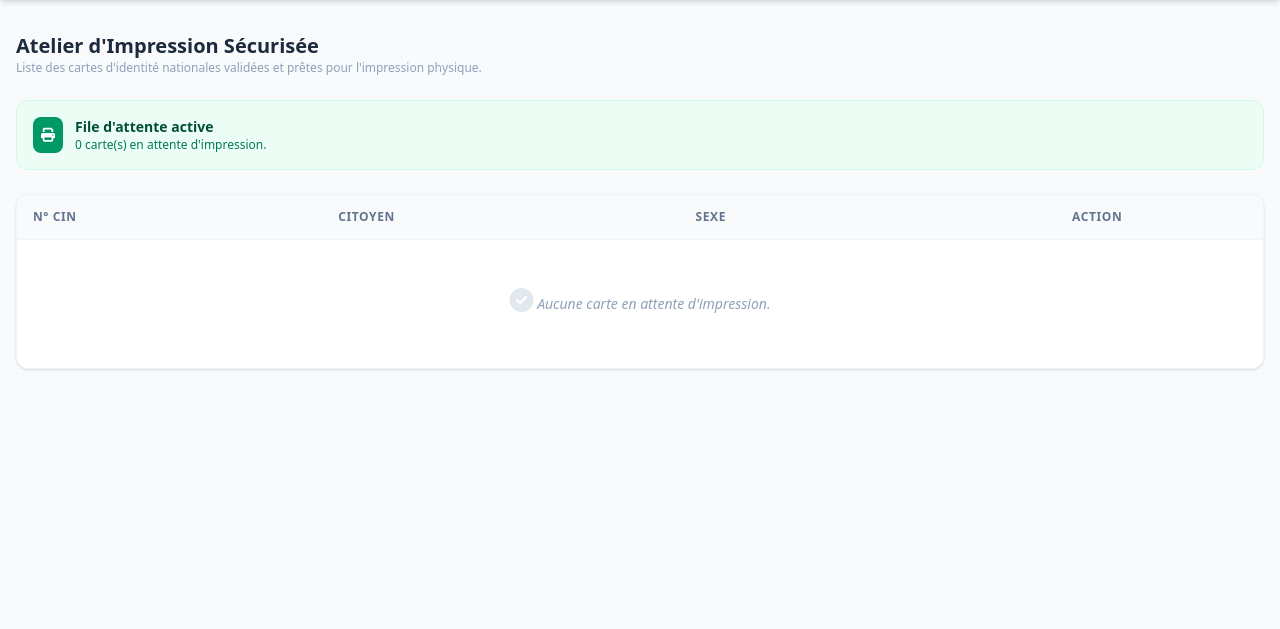
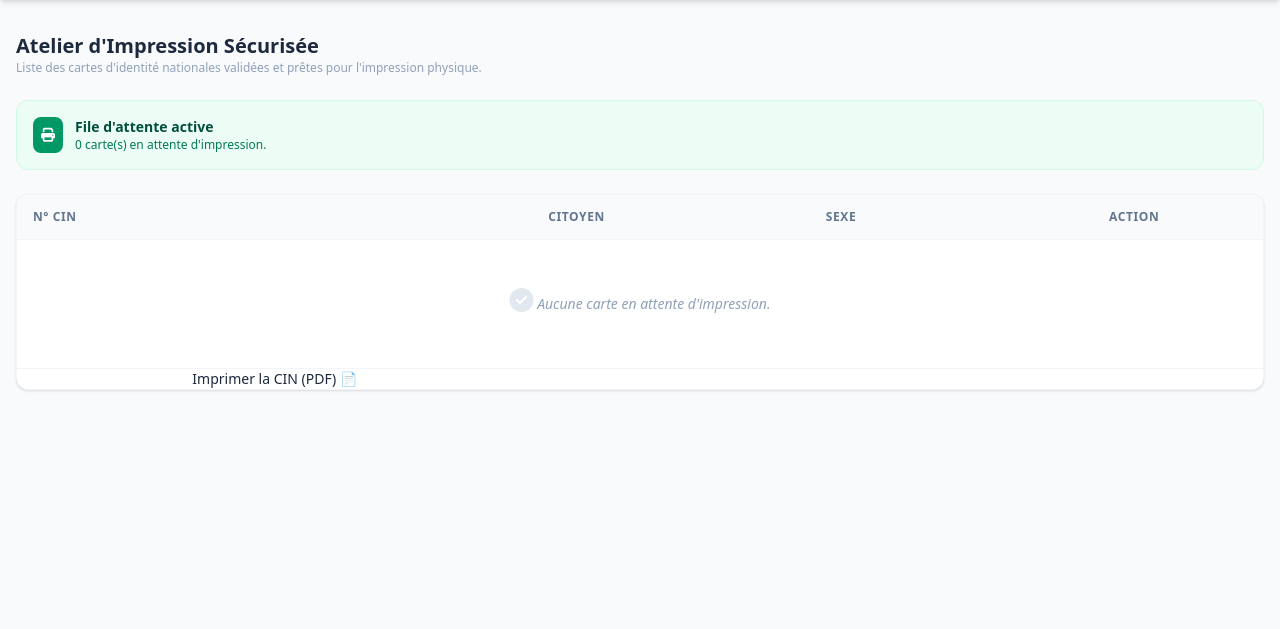
Before and after one commit to justintubo01-maker/digit-cin-madagascar, a Django app: page /impression/dashboard/ in a window 1280 px wide. Shown: the part 68-697 px from the top of the page. Run offline with Django 5.2, Linux system fonts and the light colour scheme; data that the repository does not hold is empty.

Commit message:
Ajout des champs père/mère/duplicata et export PDF dans l'espace Impression

```diff
--- a/cin/models.py
+++ b/cin/models.py
@@ -22,6 +22,9 @@ class DemandeCIN(models.Model):
     date_naissance = models.DateField(verbose_name="Date de naissance")
     lieu_naissance = models.CharField(max_length=100, verbose_name="Lieu de naissance")
     adresse = models.TextField(verbose_name="Adresse")
+    nom_complet_pere = models.CharField(max_length=255, verbose_name="Nom complet du père", blank=True,null=True)
+    nom_complet_mere = models.CharField(max_length=255, verbose_name="Nom complet de la mère", blank=True,null=True)
+    est_duplicata = models.BooleanField(default=False, verbose_name="C'est un duplicata")
     telephone = models.CharField(max_length=15, verbose_name="Numéro de téléphone")
 
     # --- Fichiers Numérisés / Images (Photo 4) ---
@@ -46,5 +49,6 @@ class DemandeCIN(models.Model):
         ordering = ['-date_creation']
 
     def __str__(self):
-        return f"CIN N° {self.numero_cin} - {self.nom} {self.prenom}"
+        type_demande = "Duplicata" if self.est_duplicata else "Première demande"
+        return f"CIN de {self.nom} {self.prenom} ({type_demande})"
 # Create your models here.
--- a/cin/templates/cin/impression_dashboard.html
+++ b/cin/templates/cin/impression_dashboard.html
@@ -47,6 +47,11 @@
                     </td>
                 </tr>
                 {% endfor %}
+                <td class="text-center">
+    <a href="{% url 'exporter_cin_pdf' demande.id %}" class="btn btn-success btn-sm">
+        Imprimer la CIN (PDF) 📄
+    </a>
+</td>
             </tbody>
         </table>
     </div>
--- a/cin/urls.py
+++ b/cin/urls.py
@@ -35,4 +35,5 @@ urlpatterns = [
     # À ajouter dans cin/urls.py
     path('saisie/modifier/<int:pk>/', views.modifier_demande, name='modifier_demande'),
     path('saisie/supprimer/<int:pk>/', views.supprimer_demande, name='supprimer_demande'),
+    path('demande/<int:pk>/pdf/', views.exporter_cin_pdf, name='exporter_cin_pdf'),
 ]
--- a/cin/views.py
+++ b/cin/views.py
@@ -5,6 +5,14 @@ from django.contrib.auth.decorators import login_required
 from .models import DemandeCIN
 from django.http import HttpResponseForbidden
 
+
+from django.http import HttpResponse, HttpResponseForbidden
+from django.shortcuts import get_object_or_404
+from django.contrib.auth.decorators import login_required
+from reportlab.lib.pagesizes import letter
+from reportlab.platypus import SimpleDocTemplate, Paragraph, Spacer
+from reportlab.lib.styles import getSampleStyleSheet, ParagraphStyle
+from .models import DemandeCIN
 # ==========================================
 # PHOTO 1 : PORTAIL GENERAL
 # ==========================================
@@ -222,4 +230,47 @@ def supprimer_demande(request, pk):
     demande.delete() # Supprime définitivement la ligne de la BDD
     return redirect('dashboard_saisie')
 
+
+
+
+@login_required(login_url='/connexion/impression/')
+def exporter_cin_pdf(request, pk):
+    # SÉCURITÉ : Seul le groupe Impression ou le superuser peut imprimer
+    if not request.user.groups.filter(name='Impression').exists() and not request.user.is_superuser:
+        return HttpResponseForbidden("Accès interdit : Vous n'avez pas les droits pour imprimer ce document.")
+
+    demande = get_object_or_404(DemandeCIN, pk=pk)
+
+    response = HttpResponse(content_type='application/pdf')
+    response['Content-Disposition'] = f'attachment; filename="CIN_{demande.nom}_{demande.prenom}.pdf"'
+
+    doc = SimpleDocTemplate(response, pagesize=letter, rightMargin=40, leftMargin=40, topMargin=40, bottomMargin=40)
+    story = []
+
+    styles = getSampleStyleSheet()
+    title_style = ParagraphStyle('Title', parent=styles['Heading1'], alignment=1, spaceAfter=20)
+    normal_style = styles['Normal']
+
+    # --- Contenu du PDF aux normes ---
+    story.append(Paragraph("<b>REPUBLIQUE DE MADAGASCAR</b>", title_style))
+    story.append(Paragraph("<i>Fitiavana - Tanindrazana - Fandrosoana</i>", ParagraphStyle('Sub', parent=styles['Normal'], alignment=1, spaceAfter=15)))
+    story.append(Paragraph("<h2>CARTE NATIONALE D'IDENTITE</h2>", title_style))
+    story.append(Spacer(1, 15))
+
+    # Vérification Duplicata
+    type_doc = "DUPLICATA" if demande.est_duplicata else "PREMIÈRE ENREGISTREMENT"
+    story.append(Paragraph(f"<b>TYPE DE DOCUMENT :</b> {type_doc}", normal_style))
+    story.append(Spacer(1, 10))
+
+    story.append(Paragraph(f"<b>NOM COMPLET :</b> {demande.nom.upper()} {demande.prenom}", normal_style))
+    story.append(Spacer(1, 5))
+    story.append(Paragraph(f"<b>FILS DE (Père) :</b> {demande.nom_complet_pere or '............................................'}", normal_style))
+    story.append(Spacer(1, 5))
+    story.append(Paragraph(f"<b>ET DE (Mère) :</b> {demande.nom_complet_mere or '............................................'}", normal_style))
+    story.append(Spacer(1, 20))
+
+    story.append(Paragraph("<b>Signature de l'Autorité</b>", ParagraphStyle('Sign', parent=styles['Normal'], alignment=2)))
+
+    doc.build(story)
+    return response
 # Create your views here.
```
Also changed, not shown: cin/migrations/0003_demandecin_est_duplicata_demandecin_nom_complet_mere_and_more.py (added), media/photos_identite/20250414_190624.jpg (added), media/scans_recto/IMG_20260607_182659003_efYDJlm.jpg (added), media/scans_verso/IMG_20260607_182707101_VUxIAgn.jpg (added).
